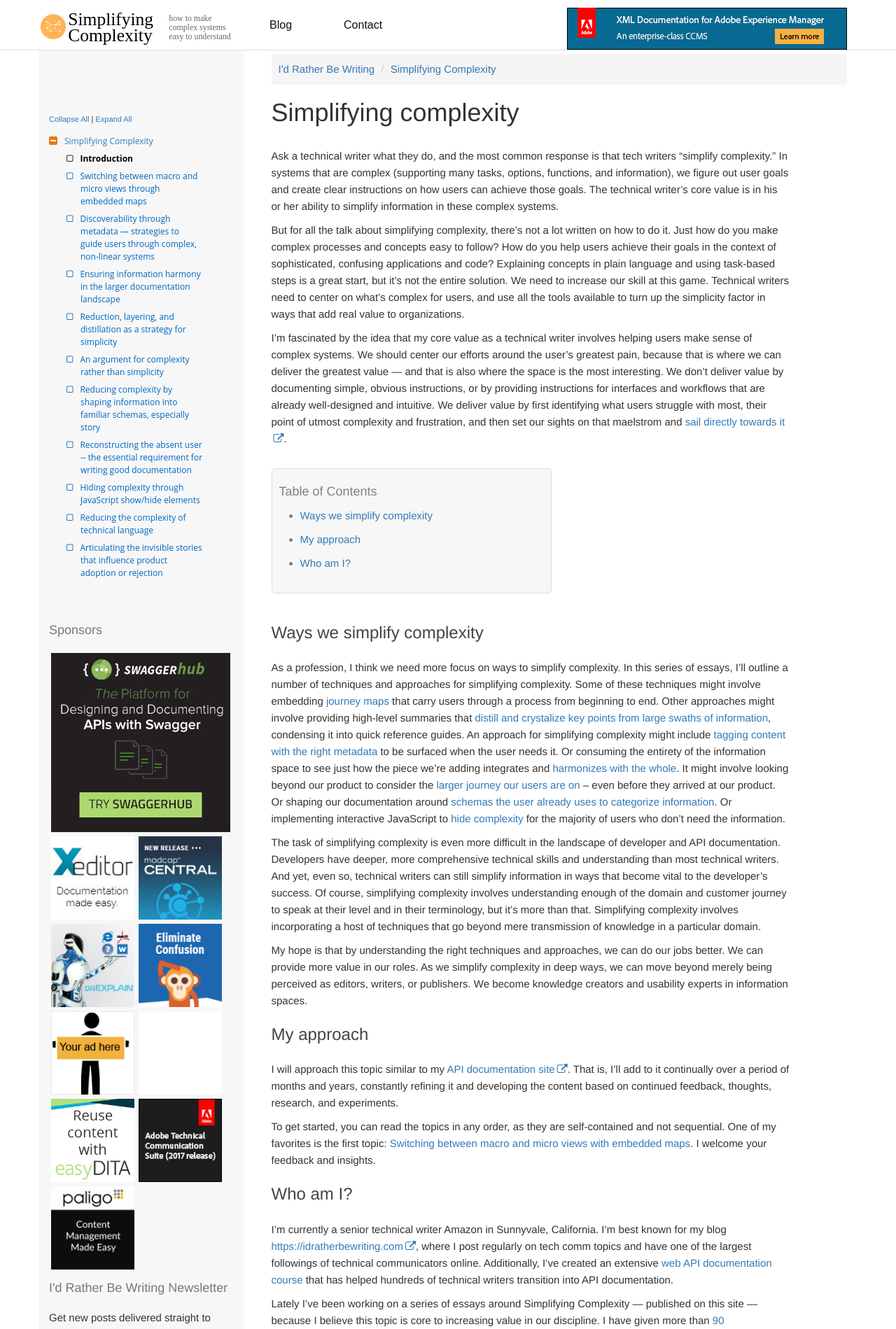
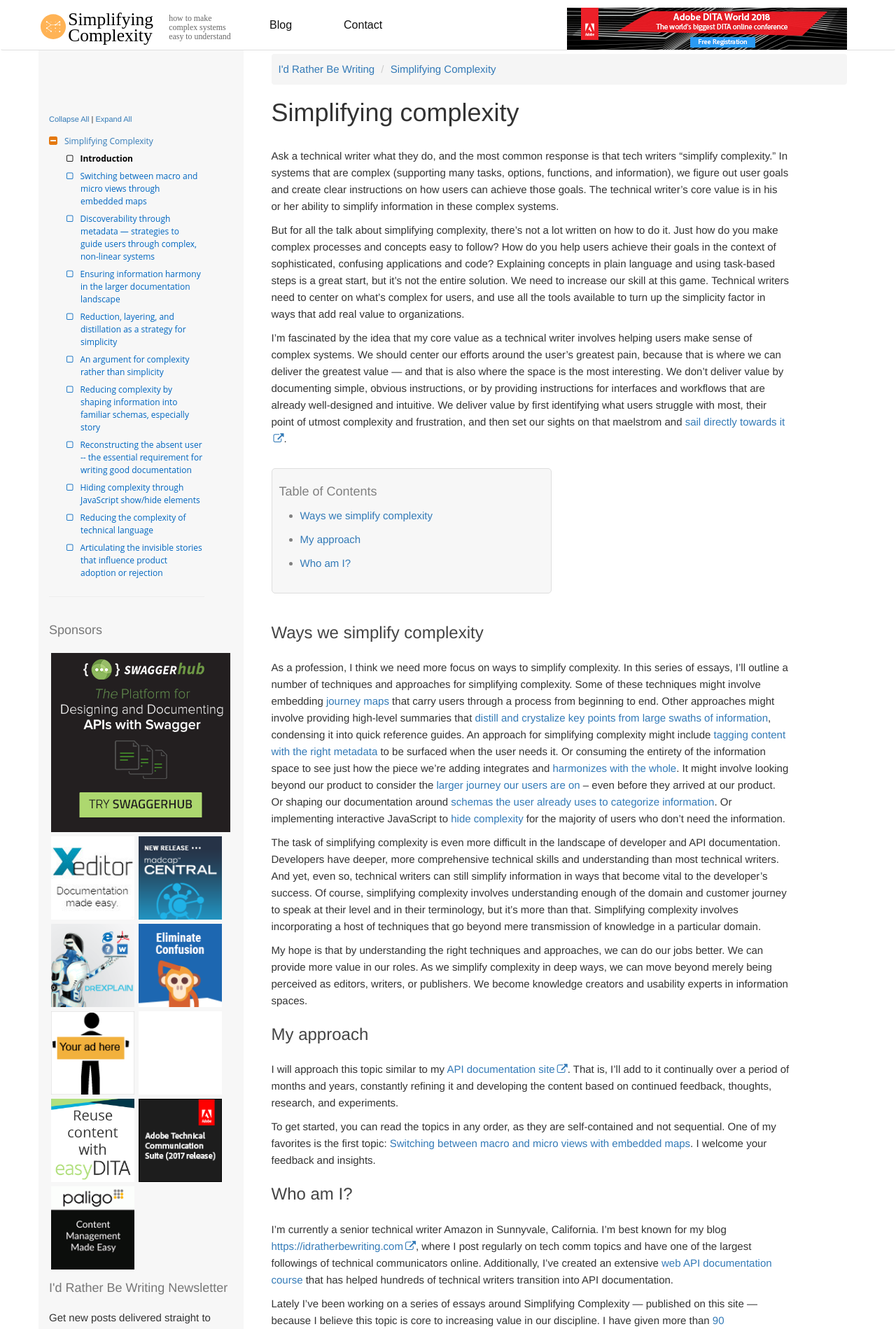
Before and after one commit to tomjoht/simplifying-complexity, a Jekyll site: the page built from _docs/index.md, in a window 1280 px wide. Shown: the top 1899 px of the page at 70% size. Built offline with Jekyll 4.4.1, drawn with Linux system fonts in a browser that asks for light colours; nearby versions of some CDN libraries; comment, search, counter and statistics services are not loaded; a style sheet for code colours, icons or effects is not loaded.

Commit message:
fix banner

```diff
--- a/_includes/topBannerAd.html
+++ b/_includes/topBannerAd.html
@@ -1,2 +1,4 @@
-{% if site.format == "web" %}<a class="noCrossRef" href="https://www.adobe.com/products/xml-documentation-for-experience-manager.html?sdid=QYL4P2WQ&mv=other&promoid=7011O000002bOnQQAU"><img src="{{ "/images/ads/Q218_XML_Banner_Launch_XML_400x60.jpg" | prepend: site.baseurl }}" alt="Adobe Experience Manager webinar" /></a>
+{% if site.format == "web" %}
+{% comment %}<a class="noCrossRef" href="https://www.adobe.com/products/xml-documentation-for-experience-manager.html?sdid=QYL4P2WQ&mv=other&promoid=7011O000002bOnQQAU"><img src="{{ "/images/ads/Q218_XML_Banner_Launch_XML_400x60.jpg" | prepend: site.baseurl }}" alt="Adobe Experience Manager webinar" /></a>{% endcomment %}
+<a class="noCrossRef" href="https://2018-adobe-dita-world.meetus.adobeevents.com/?sdid=LH4XTK5S&mv=other&promoid=7011O0000037pHQQAY"><img src="{{ "/images/ads/Adobe-Ditaworld.jpg" | prepend: site.baseurl }}" alt="Adobe DITA World" /></a>
 {% endif %}
```
Also changed, not shown: images/ads/Adobe-Ditaworld.jpg (added).
